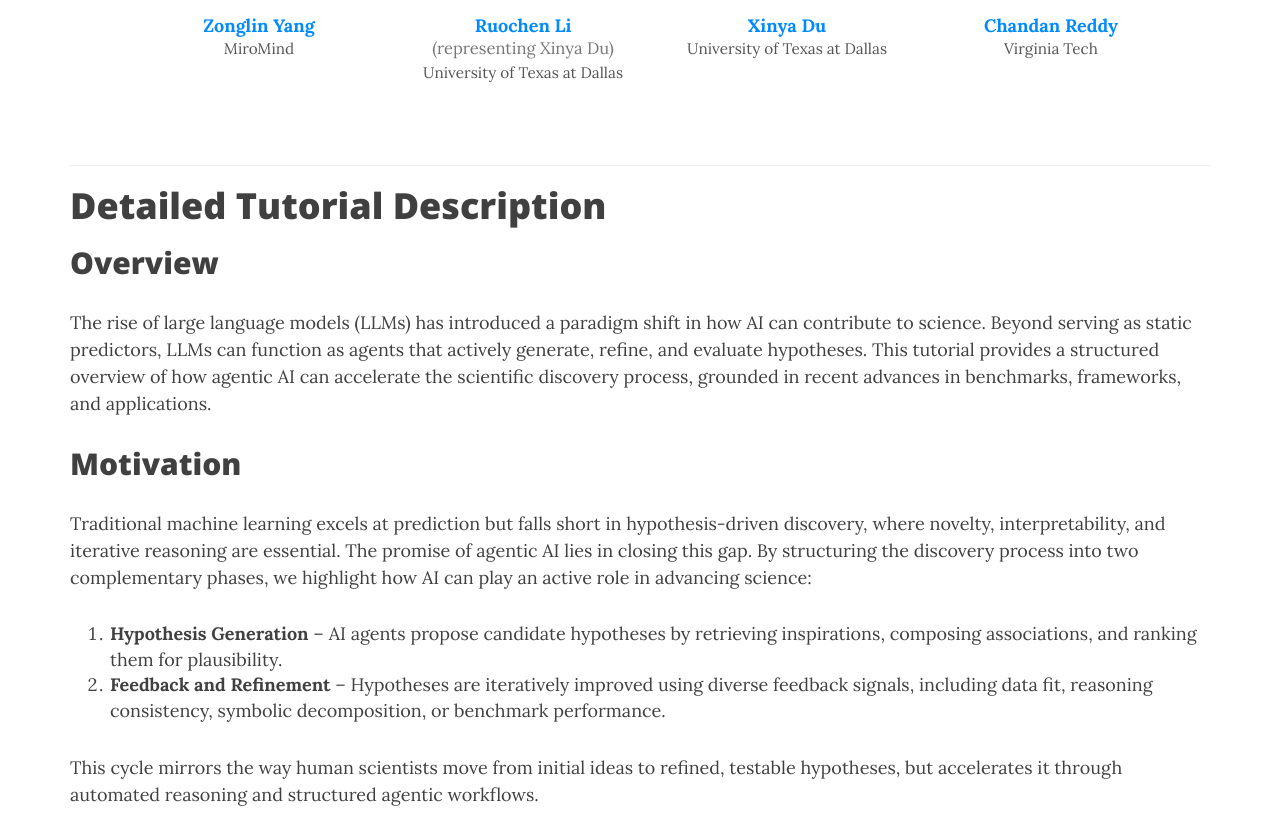
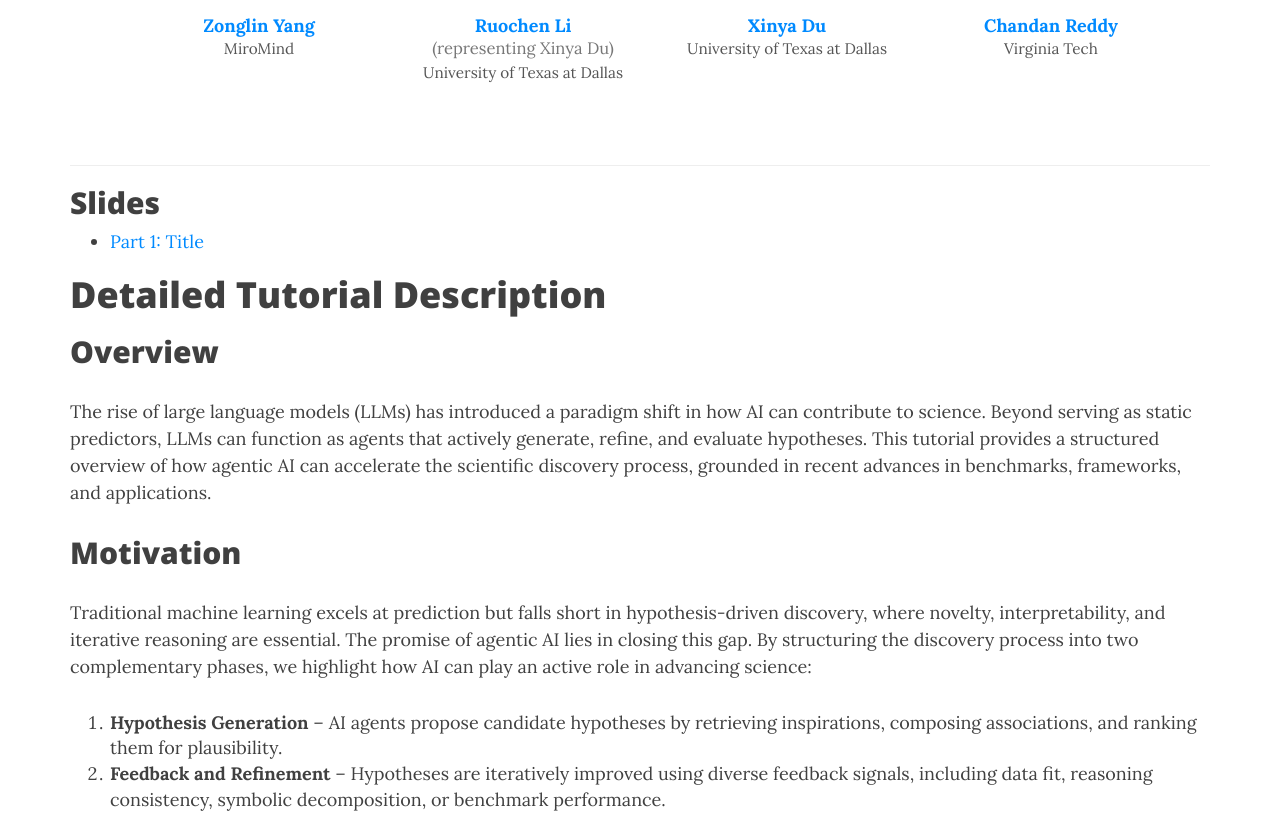
Before and after one commit to ZonglinY/llm4sd-aaai-2026, a Jekyll site: the page built from index.md, in a window 1280 px wide and 900 px high, scrolled down 529 px, cut to the strip 78-900 px from the top of the window. Built offline with Jekyll 4.4.1, drawn with Linux system fonts in a browser that asks for light colours; nearby versions of some CDN libraries.

Commit message:
Update index.md

```diff
--- a/index.md
+++ b/index.md
@@ -160,6 +160,17 @@ use-site-title: false
 <hr> -->
 
 
+<div class="tutorial-slides">
+  <h2>Slides</h2>
+  <ul>
+    <li><a href="[https://你的链接/part1.pdf](https://docs.google.com/presentation/d/1n92tzyFGcDAsQG4uZ_jIGQV39jgCrEAP/edit?usp=sharing&ouid=111093169629314886898&rtpof=true&sd=true)" target="_blank">Part 1: Title</a></li>
+    <!-- <li><a href="https://你的链接/part2.pdf" target="_blank">Part 2: Title</a></li>
+    <li><a href="https://你的链接/part3.pdf" target="_blank">Part 3: Title</a></li> -->
+  </ul>
+</div>
+
+
+
 
 # Detailed Tutorial Description
 
```
